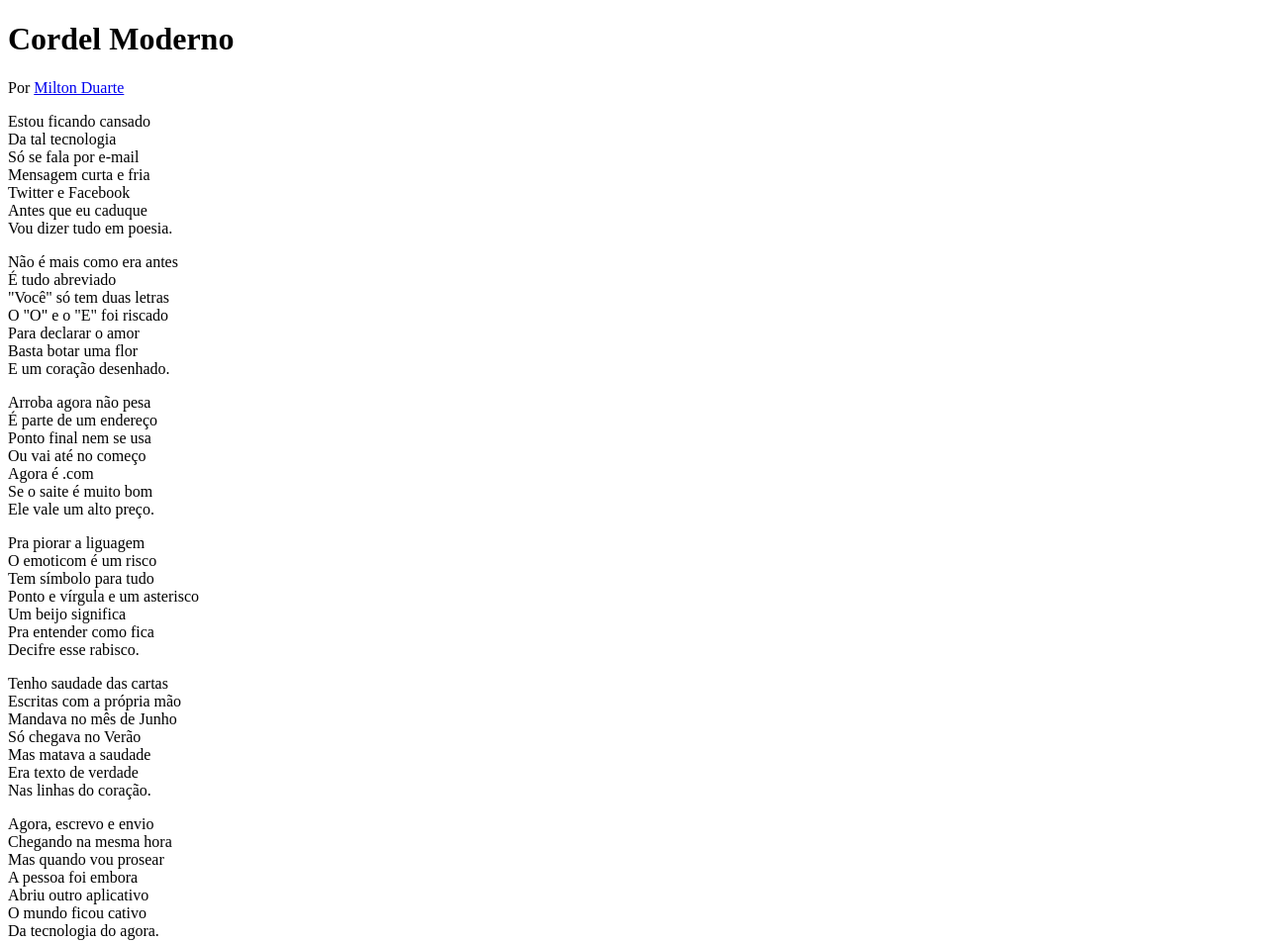
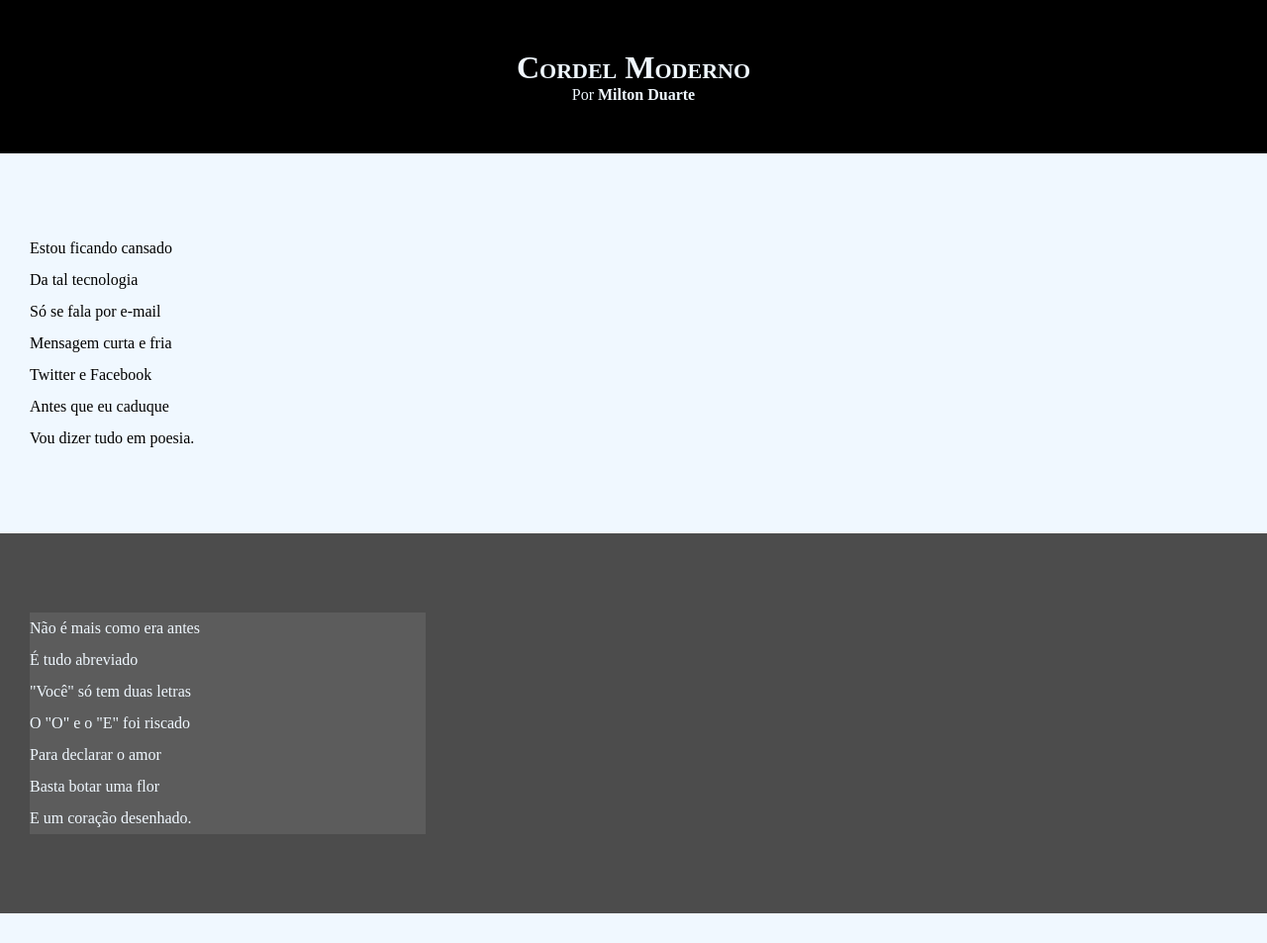
Before and after one commit to vitorsilvayyz/Cordel-moderno, a plain HTML site: page index.html in a window 1280 px wide. Shown: the top 953 px of the page at 99% size. Drawn offline with Linux system fonts and the light colour scheme.

Commit message:
folhas de estilos do projeto criadas

```diff
--- a/estilo/style.css
+++ b/estilo/style.css
@@ -1 +1,68 @@
 @charset "UTF-8";
+
+*{
+    margin: 0px;
+}
+
+html, body{
+    min-height: 100vh;
+    background-color: darkgray;
+}
+
+header{
+    background-color: black;
+    color: aliceblue;
+    text-align: center;
+
+}
+header > h1 {
+    padding-top: 50px;
+    font-variant: small-caps;
+}
+
+header > p {
+    color: aliceblue;
+    padding-bottom: 50px;
+
+}
+
+a {
+    color: aliceblue;
+    text-decoration: none;
+    font-weight: bolder;
+}
+
+a:hover {
+    text-decoration: underline;
+}
+
+section{
+    padding-top: 10vh;
+    padding-bottom: 10vh;
+    padding-left: 30px;
+    line-height: 2em;
+}
+
+section.normal{
+    background-color: aliceblue;
+    color: black;
+}
+
+section.imagem{
+    background-color: rgb(76, 76, 76);
+    color: aliceblue;
+
+}
+
+section.imagem > p{
+    background-color: rgba(108, 107, 107, 0.523);
+    width: 400px;
+
+}
+
+footer{
+    background-color: black;
+    color: aliceblue;
+    text-align: center;
+    padding: 10px;
+}
--- a/index.html
+++ b/index.html
@@ -19,7 +19,7 @@
 
         </header>
 
-    <section>
+    <section class="normal">
         <p>
             Estou ficando cansado <br>
             Da tal tecnologia <br>
@@ -33,7 +33,7 @@
 
 
 
-    <section>
+    <section class="imagem">
         <p>
             Não é mais como era antes <br>
             É tudo abreviado <br>
@@ -47,7 +47,7 @@
 
 
 
-    <section>
+    <section class="normal">
         <p>
             Arroba agora não pesa <br>
             É parte de um endereço <br>
@@ -71,7 +71,7 @@
 
 
 
-    <section>
+    <section class="imagem">
         <p>
             Tenho saudade das cartas <br>
             Escritas com a própria mão <br>
@@ -85,7 +85,7 @@
 
 
 
-    <section>
+    <section class="normal">
         <p>
             Agora, escrevo e envio <br>
             Chegando na mesma hora <br>
```
